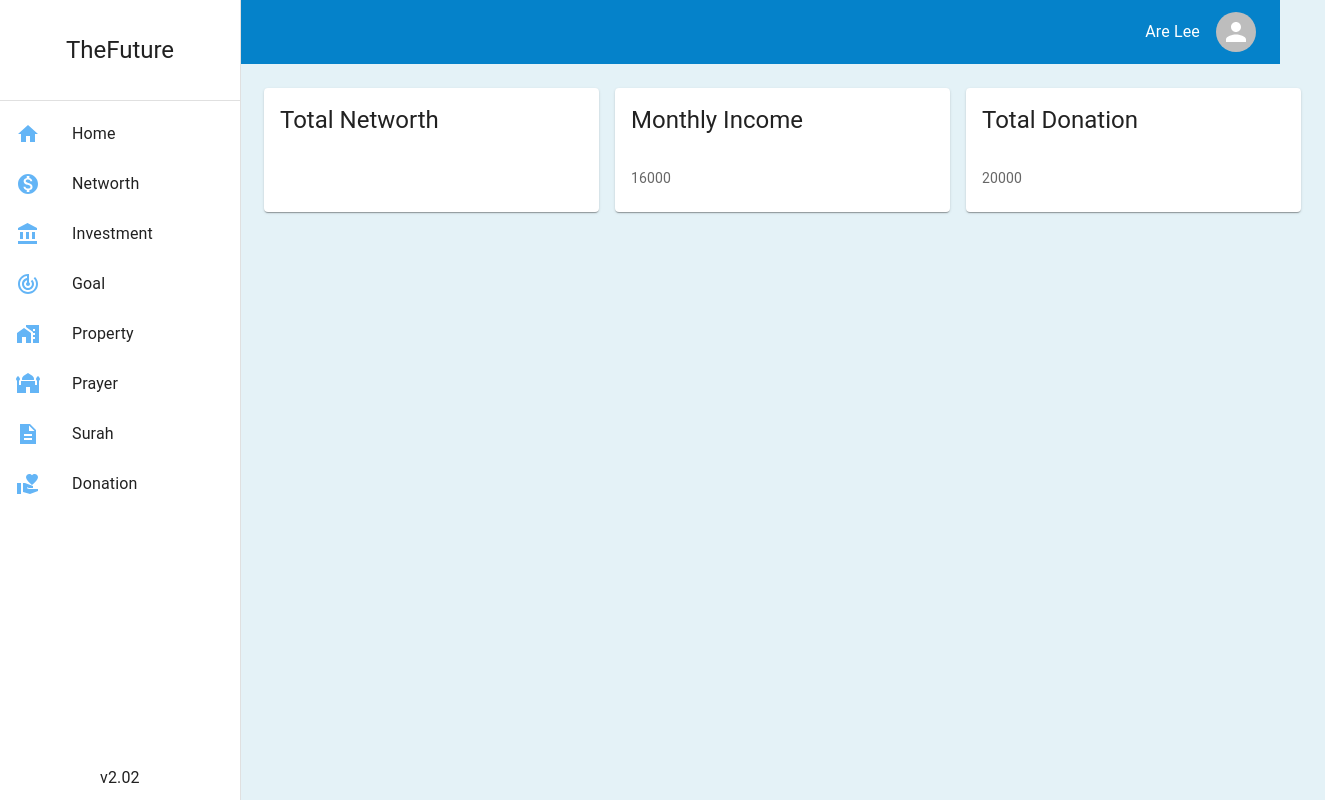
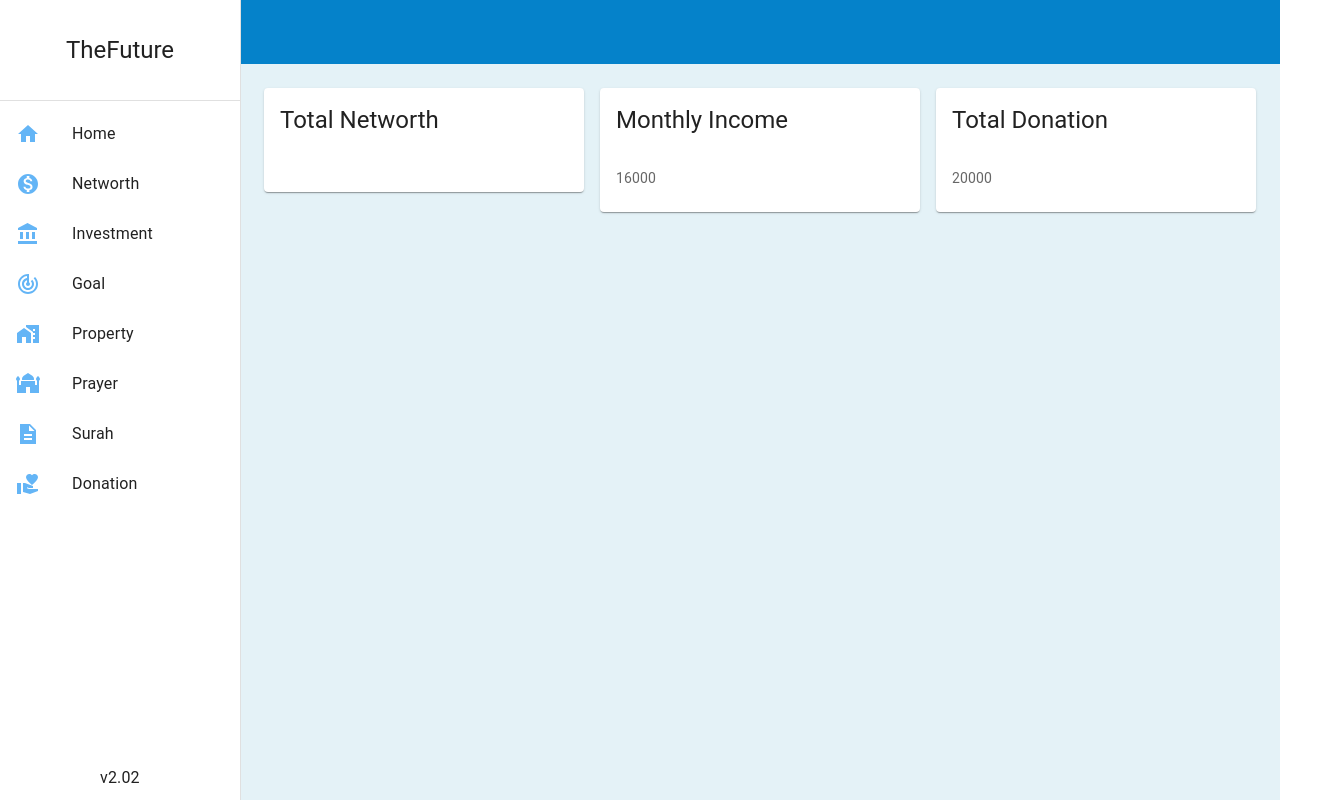
Before and after one commit to Fortune-04/The-Future-v2.0-UI, a React (Create React App) app: page / in a window 1280 px wide. Shown: the whole page, 1325 px wide, since content can reach past the window. Built offline with nearby package versions, Linux system fonts and the light colour scheme; no server answers.

Commit message:
update home and layout

```diff
--- a/src/Components/Home.js
+++ b/src/Components/Home.js
@@ -8,6 +8,7 @@ import Card from '@mui/material/Card';
 import CardHeader from '@mui/material/CardHeader';
 import CardContent from '@mui/material/CardContent';
 import Typography from '@mui/material/Typography';
+import Grid from '@mui/material/Grid';
 import { Paper } from '@mui/material';
 
 const Home = () => {
@@ -40,8 +41,10 @@ const Home = () => {
 
     return(
         <>
-        <Stack direction="row" spacing={2}>
-        <Card sx={{ minWidth: 335 }}>
+        {/* <Stack direction="row" spacing={2}> */}
+        <Grid container spacing={2}>
+            <Grid item xs={4}>
+                <Card >
                     <CardHeader
                         title="Total Networth"
                     />
@@ -51,7 +54,9 @@ const Home = () => {
                         </Typography>
                     </CardContent>
                 </Card>
-        <Card sx={{ minWidth: 335 }}>
+            </Grid>
+            <Grid item xs={4}>
+                <Card>
                     <CardHeader
                         title="Monthly Income"
                     />
@@ -61,7 +66,9 @@ const Home = () => {
                         </Typography>
                     </CardContent>
                 </Card>
-        <Card sx={{ minWidth: 335 }}>
+            </Grid>
+            <Grid item xs={4}>
+                <Card>
                     <CardHeader
                         title="Total Donation"
                     />
@@ -71,7 +78,9 @@ const Home = () => {
                         </Typography>
                     </CardContent>
                 </Card>
-        </Stack>
+            </Grid>
+        </Grid>
+        {/* </Stack> */}
         <Paper>
         </Paper>
         </>
--- a/src/Components/Layout.js
+++ b/src/Components/Layout.js
@@ -129,11 +129,11 @@ const Layout = () => {
                 elevation={0}
             >
                 <Toolbar>
-                    <Typography className={classes.space}>
+                    {/* <Typography className={classes.space}> */}
                         {/* Test */}
-                    </Typography>
+                    {/* </Typography>
                     <Typography>Are Lee</Typography>
-                    <Avatar className={classes.avatar} src="/" />
+                    <Avatar className={classes.avatar} src="/" /> */}
                 </Toolbar>
             </AppBar>
 
```
Lines whose indentation alone changed are shown as unchanged.
